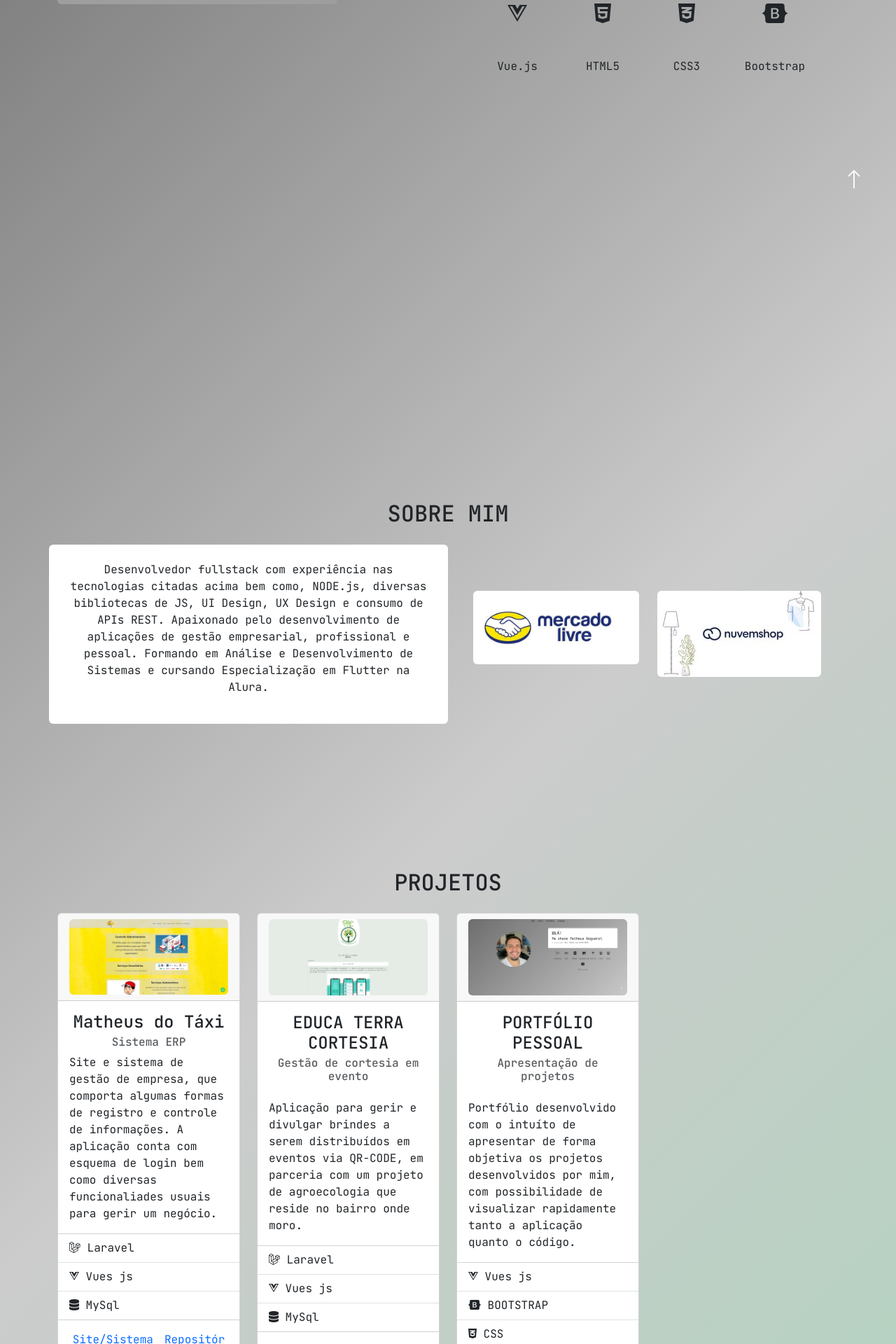
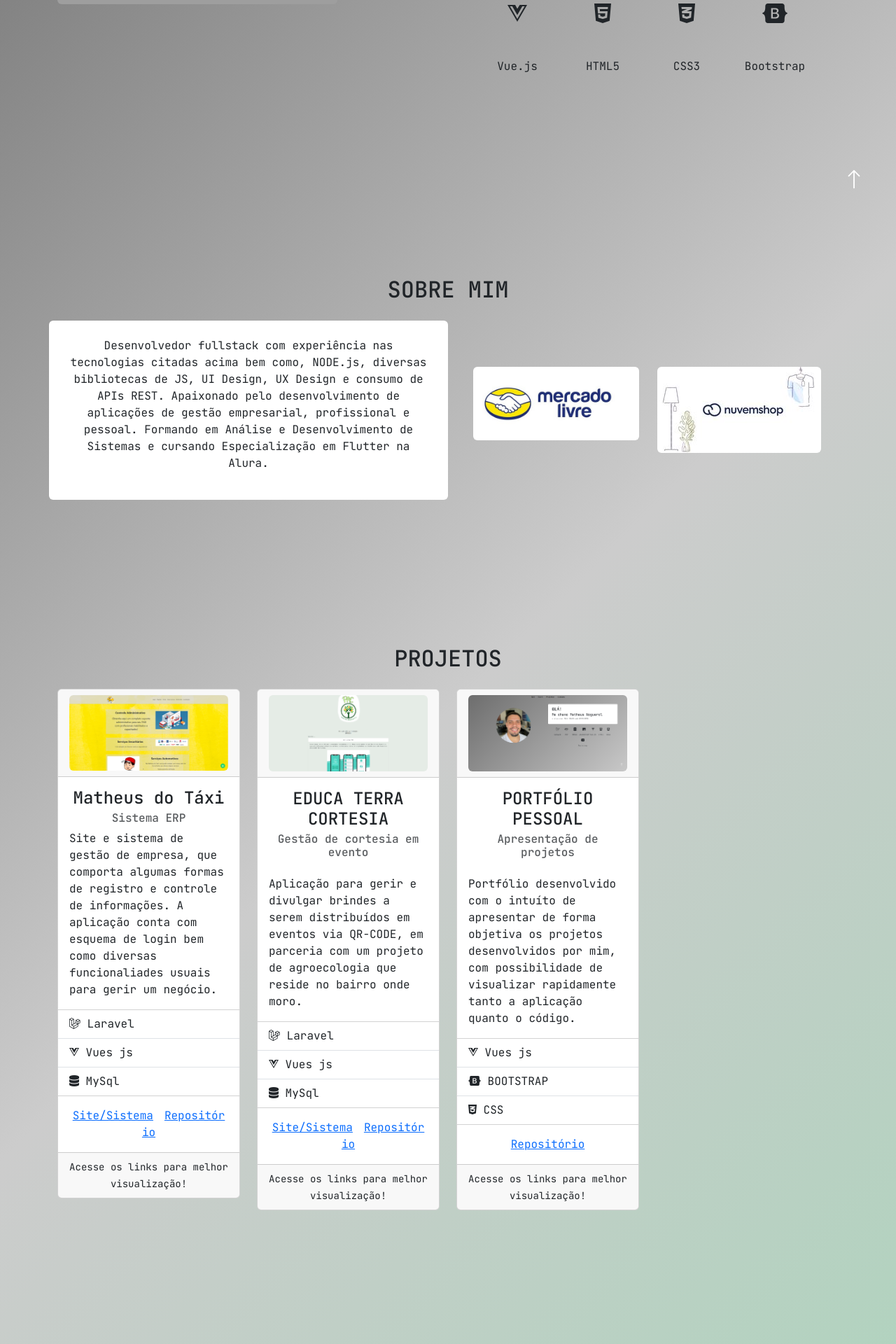
Before and after one commit to MatheusNoguerol/landing-page, a Vue app: page / in a window 1280 px wide. Shown: the part 483-2403 px from the top of the page at 70% size. Built offline with nearby package versions, Linux system fonts and the light colour scheme; grey boxes are pictures that could not be loaded; a web font is replaced by a local one.

Commit message:
Pequenos ajustes de espaço.

```diff
--- a/src/components/LandingAbout.vue
+++ b/src/components/LandingAbout.vue
@@ -1,7 +1,7 @@
 <template>
 <div>
     <section class="home-section container my-5">
-        <div class="container" style="padding-top: 35rem;">
+        <div class="container" style="padding-top: 15rem;">
             <b-row class="text-center">
                 <b-col>
                     <h2 class="mb-4 text-5 text-uppercase">sobre mim</h2>
--- a/src/components/LandingProjects.vue
+++ b/src/components/LandingProjects.vue
@@ -60,7 +60,7 @@
                                 <b-list-group-item><i class="fa-solid fa-database"></i> MySql</b-list-group-item>
                             </b-list-group>
 
-                            <b-card-body>
+                            <b-card-body class="text-center">
                                 <a href="https://educaterracortesia.petpeloazul.com.br/" target="_blank" class="card-link">Site/Sistema</a>
                                 <a href="https://github.com/MatheusNoguerol/landing-page-pac-cortesia" target="_blank" class="card-link">Repositório</a>
                             </b-card-body>
```
